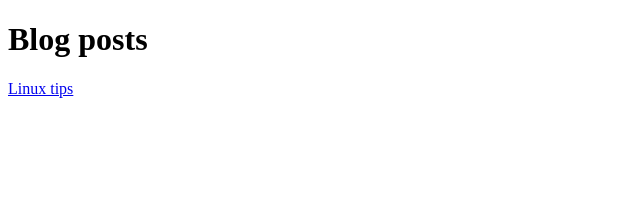
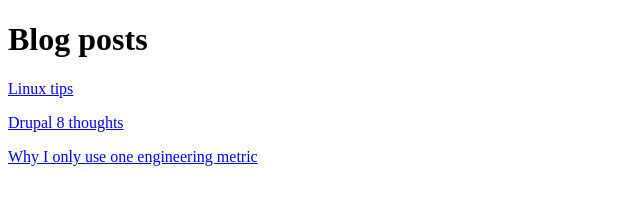
Before and after one commit to coderintherye/coderintherye.github.io, a plain HTML site: page index.html in a window 1280 px wide. Shown: the whole page, without its empty margins (0-640 px from the left). Drawn offline with Linux system fonts and the light colour scheme.

Commit message:
Update index.html

```diff
--- a/index.html
+++ b/index.html
@@ -5,6 +5,8 @@
 </head>
 <body>
 <h1>Blog posts</h1>
-<p><a href="linux-tips.html">Linux tips</a></p>
+  <p><a href="linux-tips.html">Linux tips</a></p>
+  <p><a href="drupal-8-first-thoughts.html">Drupal 8 thoughts</a></p>
+  <p><a href="metrics.html">Why I only use one engineering metric</a></p>
 </body>
 </html>
```
